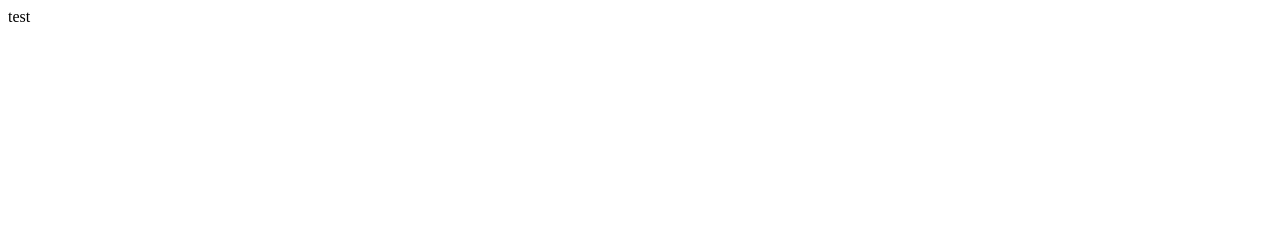
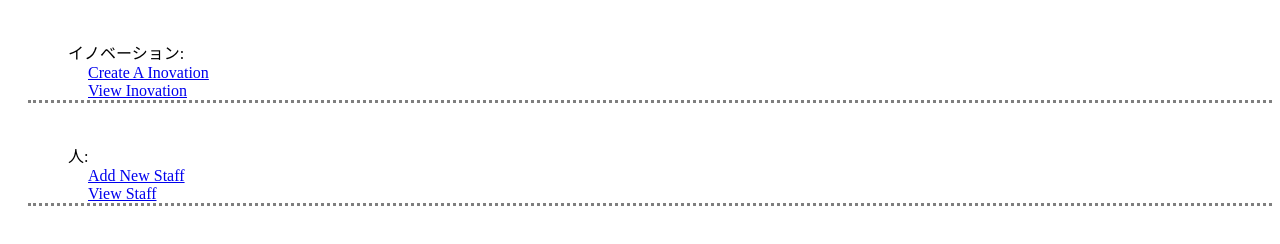
Before and after one commit to itagakishintaro/ubic, a website: page public/index.html in a window 1280 px wide. Drawn offline with nearby package versions, Linux system fonts and the light colour scheme.

Commit message:
add 4 pages

```diff
--- /dev/null
+++ b/public/css/index.css
@@ -0,0 +1,29 @@
+
+#inovation {
+    margin-left: 20px;
+    margin-top: 40px;
+    border-bottom:dotted  #7f7f7f;
+}
+
+#inovation label {
+    margin-left: 40px;
+}
+
+#inovation a {
+    margin-left: 60px;
+}
+
+
+#staff {
+    margin-left: 20px;
+    margin-top: 40px;
+    border-bottom:dotted  #7f7f7f;
+}
+
+#staff label {
+    margin-left: 40px;
+}
+
+#staff a {
+    margin-left: 60px;
+}
--- /dev/null
+++ b/public/css/inovation.new.css
@@ -0,0 +1,29 @@
+
+#inovation {
+    margin-left: 20px;
+    margin-top: 40px;
+    border-bottom:dotted  #7f7f7f;
+}
+
+#inovation label {
+    margin-left: 40px;
+}
+
+#inovation a {
+    margin-left: 60px;
+}
+
+
+#staff {
+    margin-left: 20px;
+    margin-top: 40px;
+    border-bottom:dotted  #7f7f7f;
+}
+
+#staff label {
+    margin-left: 40px;
+}
+
+#staff a {
+    margin-left: 60px;
+}
--- a/public/index.html
+++ b/public/index.html
@@ -1,10 +1,29 @@
 <!DOCTYPE html>
 <html lang="ja">
 <head>
-    <meta charset="UTF-8">
-    <title>test</title>
+    <meta charset="UTF-8"/>
+    <title>イノベーション発掘</title>
+    <script type="text/javascript" src="http://code.jquery.com/jquery-2.1.4.min.js"></script>
+    <script type="text/javascript" src="./js/index.js"></script>
+    <link rel="stylesheet" href="/css/index.css">
 </head>
 <body>
-    test
+
+<div id="inovation">
+    <label>イノベーション:</label>
+    <br>
+    <a href="./inovation.new.html">Create A Inovation</a>
+    <br>
+    <a href="./inovation.view.html">View Inovation</a>
+</div>
+
+<div id="staff">
+    <label>人:</label>
+    <br>
+    <a href="./staff.new.html">Add New Staff</a>
+    <br>
+    <a href="./staff.view.html">View Staff</a>
+</div>
+
 </body>
 </html>
```
Also changed, not shown: public/inovation.new.html (added, +25 -0 lines), public/inovation.view.html (added, +29 -0 lines), public/staff.new.html (added, +31 -0 lines), public/staff.view.html (added, +29 -0 lines), public/css/create.css (added), public/js/create.css (added), public/js/index.js (added), public/js/inovation.new.js (added).
